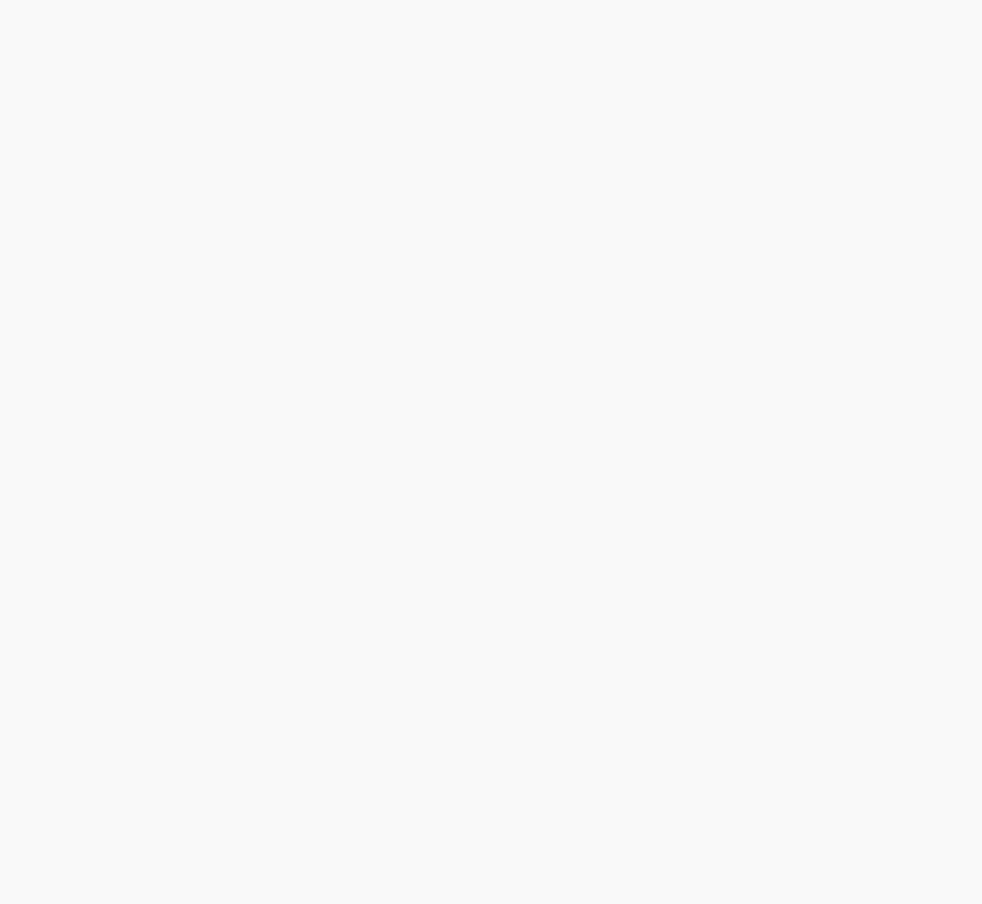
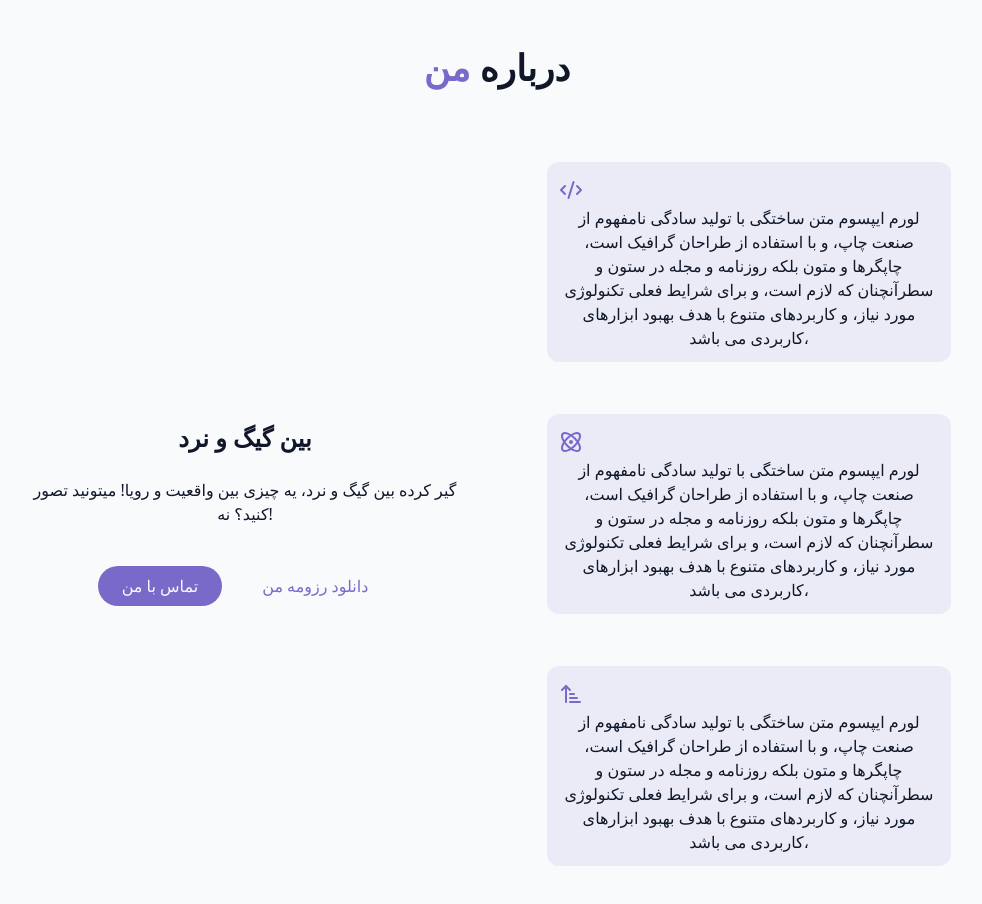
Before and after one commit to mhselfs/MHselfsPortfilo, a React (Vite) app: page / in a window 1280 px wide. Shown: the part 880-1784 px from the top of the page, without its empty margins (143-1125 px from the left). Before the commit the page ends 800 px from the top, so only its background shows below. Built offline with nearby package versions, Linux system fonts and the light colour scheme.

Commit message:
About Me Section

```diff
--- /dev/null
+++ b/src/Component/AboutMe.jsx
@@ -0,0 +1,74 @@
+import { AtomIcon, Code2, RibbonIcon, SortAscIcon } from 'lucide-react'
+import React from 'react'
+
+const AboutMe = () => {
+    return (
+        <section id='about' className='py-24 px-4 relative'>
+            <div className='container mx-auto max-w-5xl'>
+                <h2 className='text-3xl md:text-4xl font-bold mb-12 text-center'>
+                    درباره <span className='text-primary'>
+                        من
+                    </span>
+
+                </h2>
+
+                <div className='grid grid-cols-1 md:grid-cols-2 gap-12 items-center'>
+                    <div className='space-y-6 '>
+                        <h3 className='text-2xl font-semibold'>بین گیگ و نرد
+                        </h3>
+                        {/* About My Selfs */}
+                        <p className='text-foreground '>
+                            گیر کرده بین گیگ و نرد، یه چیزی بین واقعیت و رویا! میتونید تصور کنید؟ نه!
+                        </p>
+
+                        <div className='flex flex-col sm:flex-row gap-4 pt-4 justify-center'>
+                            <a href="#contact" className='cosmic-button'>
+                                تماس با من
+                            </a>
+                            {/* Add link of your CV Hear */}
+                            <a href="#contact" className='cosmic-button bg-background/0 text-primary hover:bg-background/10'>
+                                دانلود رزومه من
+                            </a>
+
+                        </div>
+                    </div>
+                    <div className='gird-cols-1 gap-6'>
+                        <div className='p-6 gradiant-border cart-hover'>
+                            <div className='flex items-start gap-4'>
+                                <div className='p-3 rounded-xl bg-primary/10'>
+                                    <Code2 className='h-8 w-6 text-primary' />
+                                    <p>
+                                        لورم ایپسوم متن ساختگی با تولید سادگی نامفهوم از صنعت چاپ، و با استفاده از طراحان گرافیک است، چاپگرها و متون بلکه روزنامه و مجله در ستون و سطرآنچنان که لازم است، و برای شرایط فعلی تکنولوژی مورد نیاز، و کاربردهای متنوع با هدف بهبود ابزارهای کاربردی می باشد،
+                                    </p>
+                                </div>
+                            </div>
+                        </div>
+                        <div className='p-6 gradiant-border cart-hover'>
+                            <div className='flex items-start gap-4'>
+                                <div className='p-3 rounded-xl bg-primary/10'>
+                                    <AtomIcon className='h-8 w-6 text-primary' />
+                                    <p>
+                                        لورم ایپسوم متن ساختگی با تولید سادگی نامفهوم از صنعت چاپ، و با استفاده از طراحان گرافیک است، چاپگرها و متون بلکه روزنامه و مجله در ستون و سطرآنچنان که لازم است، و برای شرایط فعلی تکنولوژی مورد نیاز، و کاربردهای متنوع با هدف بهبود ابزارهای کاربردی می باشد،
+                                    </p>
+                                </div>
+                            </div>
+                        </div>
+                        <div className='p-6 gradiant-border cart-hover'>
+                            <div className='flex items-start gap-4'>
+                                <div className='p-3 rounded-xl bg-primary/10'>
+                                    <SortAscIcon className='h-8 w-6 text-primary' />
+                                    <p>
+                                        لورم ایپسوم متن ساختگی با تولید سادگی نامفهوم از صنعت چاپ، و با استفاده از طراحان گرافیک است، چاپگرها و متون بلکه روزنامه و مجله در ستون و سطرآنچنان که لازم است، و برای شرایط فعلی تکنولوژی مورد نیاز، و کاربردهای متنوع با هدف بهبود ابزارهای کاربردی می باشد،
+                                    </p>
+                                </div>
+                            </div>
+                        </div>
+
+                    </div>
+                </div>
+            </div>
+        </section>
+    )
+}
+
+export default AboutMe
--- a/src/Pages/Home.jsx
+++ b/src/Pages/Home.jsx
@@ -3,6 +3,7 @@ import ThemeToggle from '@/Component/ThemeToggle'
 import StarBackground from '@/Component/StarBackground'
 import NavBar from '../Component/NavBar'
 import HeroSection from '../Component/HeroSection'
+import AboutMe from '../Component/AboutMe'
 
 function Home() {
   return (
@@ -13,6 +14,7 @@ function Home() {
 
       <main>
         <HeroSection />
+        <AboutMe />
       </main>
     </div>
   )
```
